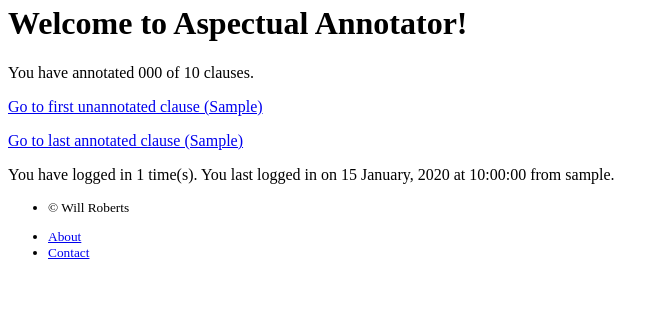
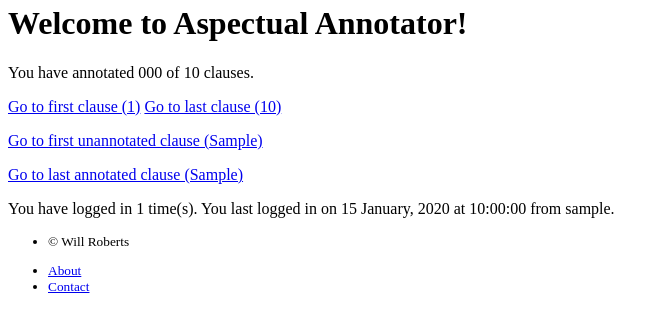
Before and after one commit to wroberts/annotator, a Flask app: template annotator/templates/users/dashboard.html in a window 1280 px wide. Shown: the part 149-481 px from the top of the page, without its empty margins (0-669 px from the left). Run offline with Flask 2, Linux system fonts and the light colour scheme; a user stored in the database is signed in; tables that the repository leaves empty hold one stand-in row (values such as "Sample post"); the template is opened without the code that fills it: most values are stand-ins (such as "Sample title", 1, 10 or a date in 2020).

Commit message:
annotator/templates/users/dashboard.html: more buttons

```diff
--- a/annotator/templates/users/dashboard.html
+++ b/annotator/templates/users/dashboard.html
@@ -6,6 +6,13 @@
 
   <p>You have annotated {{ number_annotated_clauses }} of
     {{ number_total_clauses }} clauses.</p>
+
+  {% if number_total_clauses %}
+  <p>
+    <a class="btn btn-lg btn-default" href="/annotations/interface/#!/1"> Go to first clause (1)</a>
+    <a class="btn btn-lg btn-default" href="/annotations/interface/#!/{{ number_total_clauses }}"> Go to last clause ({{ number_total_clauses }})</a>
+  </p>
+  {% endif %}
 
   {% if first_unannotated_clause %}
   <p><a class="btn btn-lg btn-default"
```
